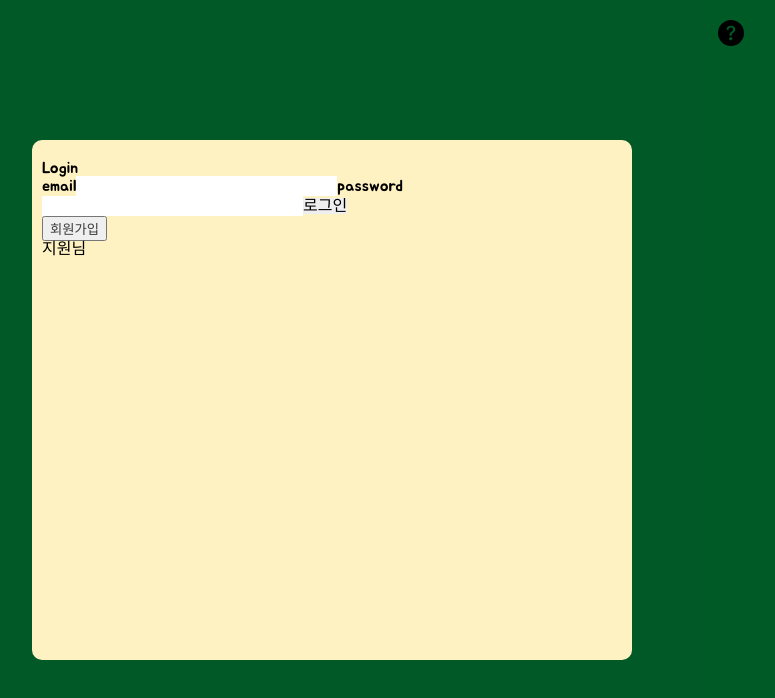
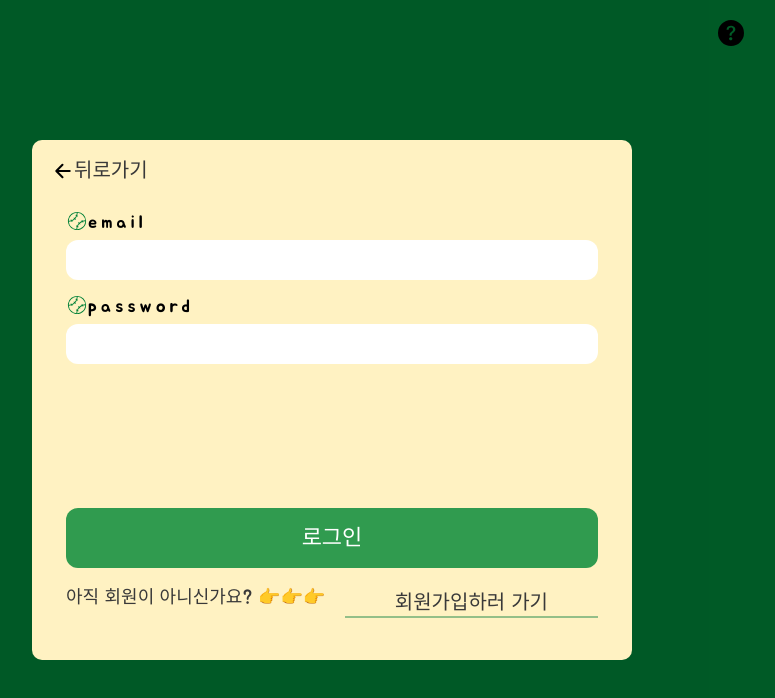
Before and after one commit to kijiwon/project-number_baseball, a React (Create React App) app: page /login in a window 1280 px wide. Shown: the top 698 px of the page, without its empty margins (308-1083 px from the left). Built offline with nearby package versions, Linux system fonts and the light colour scheme; no server answers; a web font is replaced by a local one.

Commit message:
Login 페이지 구현

```diff
--- a/src/components/Modal.tsx
+++ b/src/components/Modal.tsx
@@ -18,7 +18,7 @@ const ModalOverlay = styled.div`
 
 const ModalContent = styled.div`
   background: ${COLOR.main_yellow};
-  padding: 20px 10px 10px;
+  padding: 20px;
   border-radius: 10px;
   width: 600px;
   max-width: 800px;
@@ -28,12 +28,11 @@ const ModalContent = styled.div`
 
 interface ModalProps {
   children: ReactNode;
-  onClose: () => void;
 }
 
-const Modal = ({ children, onClose }: ModalProps) => {
+const Modal = ({ children }: ModalProps) => {
   return (
-    <ModalOverlay onClick={onClose}>
+    <ModalOverlay>
       <ModalContent onClick={(e) => e.stopPropagation()}>
         {children}
       </ModalContent>
--- a/src/pages/Login.tsx
+++ b/src/pages/Login.tsx
@@ -4,12 +4,44 @@ import { auth } from '../firebase';
 import { signInWithEmailAndPassword } from 'firebase/auth';
 import { useState } from 'react';
 import { useNavigate } from 'react-router-dom';
+import { IoArrowBack } from 'react-icons/io5';
+import {
+  BaseballIcon,
+  FormContainer,
+  HeaderContainer,
+  Input,
+  LabelText,
+  SubmitButton,
+  SuccessModal,
+} from 'style/ModalCommon.styled';
+import styled from 'styled-components';
+import { COLOR } from 'style/theme';
+
+const SignUpButtonWrapper = styled.div`
+  height: 40px;
+  display: flex;
+  flex-direction: row;
+  justify-content: space-between;
+  align-items: center;
+  font-size: 18px;
+  margin-top: 10px;
+`;
+
+const MoveToSignUpButton = styled.button`
+  font-size: 20px;
+  padding: 8px 50px 0px;
+  font-family: 'Jua';
+  background-color: inherit;
+  border: none;
+  border-bottom: 2px solid ${COLOR.gray_green};
+  cursor: pointer;
+`;
 
 const Login = () => {
   const [email, setEmail] = useState('');
   const [password, setPassword] = useState('');
-  const [isLoggedIn, setIsLoggedIn] = useState(true);
-  const [userName, setUserName] = useState('지원');
+  const [isLoggedIn, setIsLoggedIn] = useState(false);
+  const [userName, setUserName] = useState('');
   const navigate = useNavigate();
 
   const handleLogin = async (e: React.FormEvent<HTMLFormElement>) => {
@@ -21,7 +53,7 @@ const Login = () => {
         setIsLoggedIn(true);
         setTimeout(() => {
           navigate('/game');
-        }, 3000);
+        }, 2000);
       })
       .catch((error) => {
         console.log(error.code);
@@ -29,28 +61,52 @@ const Login = () => {
   };
 
   return (
-    <Modal onClose={() => {}}>
-      Login
-      <form onSubmit={handleLogin}>
-        <label>email</label>
-        <input
+    <Modal>
+      <HeaderContainer onClick={() => navigate('/')}>
+        <IoArrowBack size={22} />
+        <span>뒤로가기</span>
+      </HeaderContainer>
+      <FormContainer onSubmit={handleLogin}>
+        <div>
+          <LabelText>
+            <BaseballIcon />
+            email
+          </LabelText>
+          <Input
             type="email"
             required
             value={email}
             onChange={(e) => setEmail(e.target.value)}
           />
-        <label>password</label>
-        <input
+          <LabelText>
+            <BaseballIcon />
+            password
+          </LabelText>
+          <Input
             type="password"
             minLength={6}
             required
             value={password}
             onChange={(e) => setPassword(e.target.value)}
           />
-        <input type="submit" value={'로그인'} />
-      </form>
-      <button onClick={() => navigate('/signup')}>회원가입</button>
-      {isLoggedIn && <div>{userName}님</div>}
+        </div>
+        <div>
+          <SubmitButton type="submit" value={'로그인'} />
+          <SignUpButtonWrapper>
+            <p>아직 회원이 아니신가요? 👉👉👉</p>
+            <MoveToSignUpButton onClick={() => navigate('/signup')}>
+              회원가입하러 가기
+            </MoveToSignUpButton>
+          </SignUpButtonWrapper>
+        </div>
+      </FormContainer>
+      {isLoggedIn && (
+        <SuccessModal>
+          {userName}님, 환영합니다!
+          <br />
+          <span>게임 페이지로 이동됩니다...</span>
+        </SuccessModal>
+      )}
     </Modal>
   );
 };
--- a/src/pages/Signup.tsx
+++ b/src/pages/Signup.tsx
@@ -63,8 +63,8 @@ const SignUp = () => {
   }, [errorCode]);
 
   return (
-    <Modal onClose={() => {}}>
-      <HeaderContainer>
+    <Modal>
+      <HeaderContainer onClick={() => navigate('/login')}>
         <IoArrowBack size={22} />
         <span>뒤로가기</span>
       </HeaderContainer>
--- a/src/style/ModalCommon.styled.ts
+++ b/src/style/ModalCommon.styled.ts
@@ -43,6 +43,7 @@ export const Input = styled.input`
 `;
 
 export const SubmitButton = styled.input`
+  width: 100%;
   height: 60px;
   border-radius: 12px;
   background-color: ${COLOR.hover_green};
@@ -76,14 +77,14 @@ export const SuccessModal = styled.div`
   height: 120px;
   border-radius: 10px;
   top: 300px;
-  margin-left: 48px;
+  margin-left: 30px;
   font-size: 22px;
   background-color: ${COLOR.hover_yellow};
   box-shadow: 5px 5px 10px rgba(0, 0, 0, 0.5);
 
   > span {
-    font-size: 16px;
-    margin-top: 5px;
+    font-size: 15px;
+    margin-top: 7px;
     color: gray;
   }
 `;
```
Lines whose indentation alone changed are shown as unchanged.
